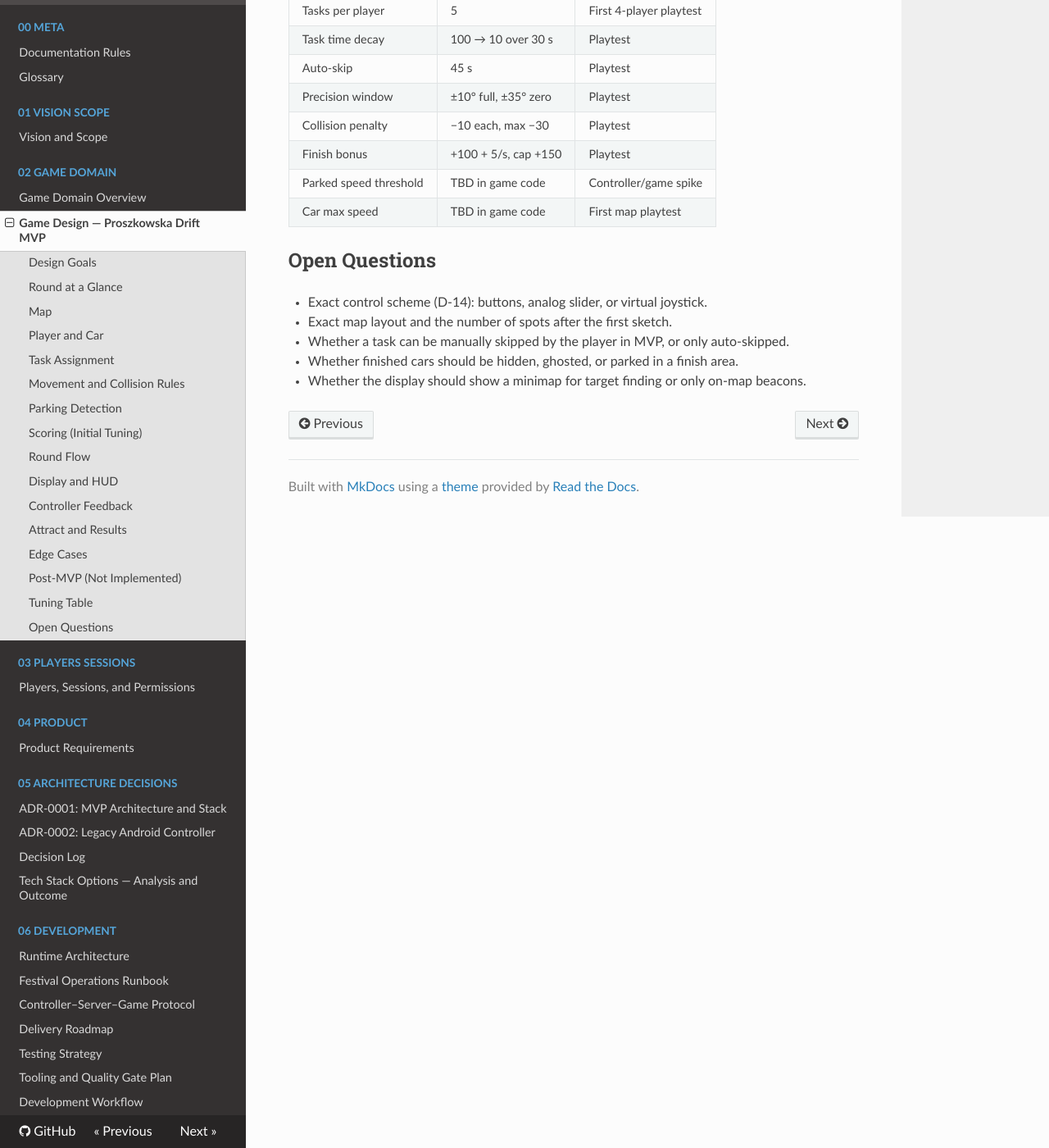
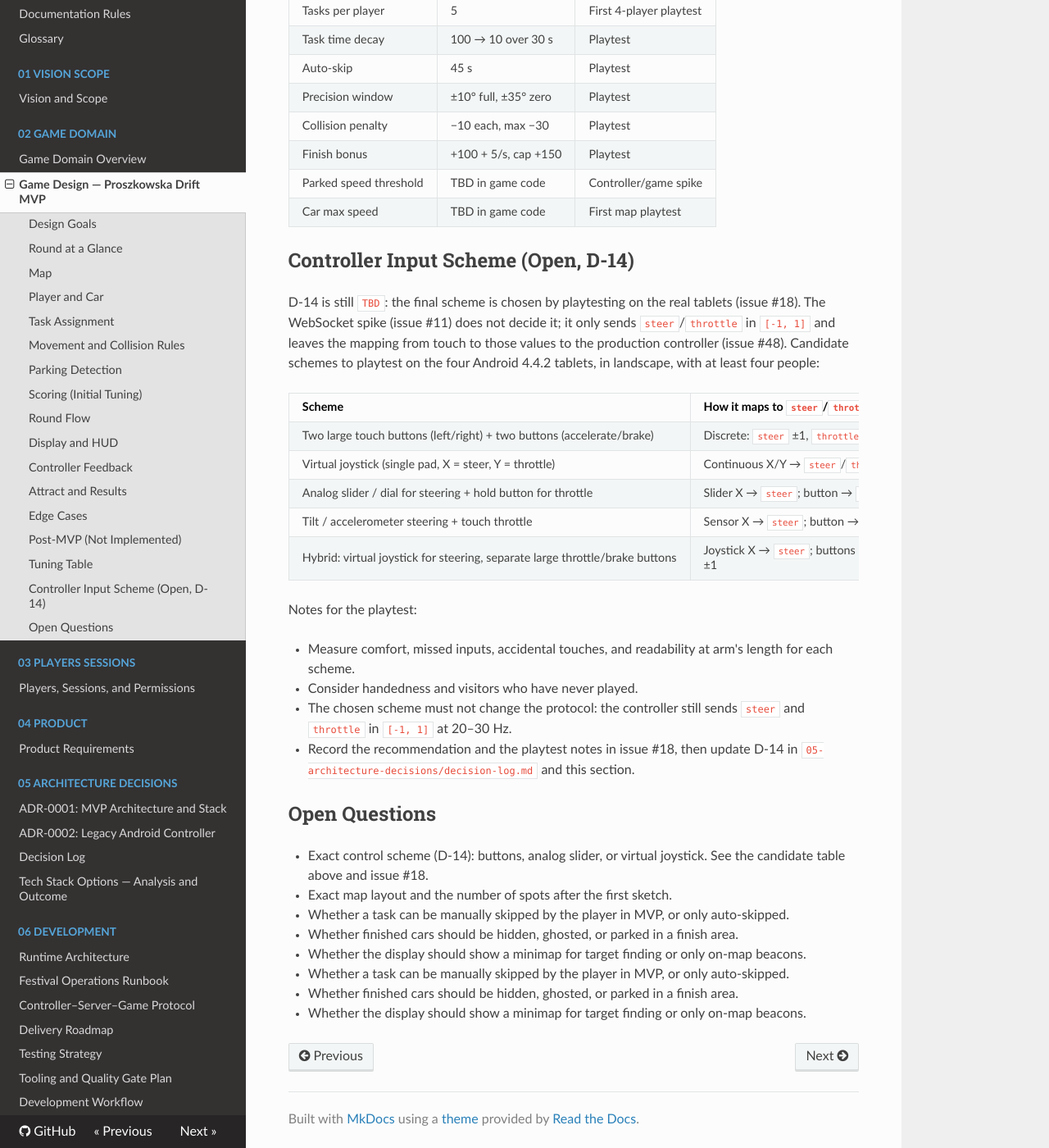
Before and after one commit to PSZLBit/ProszkowskaDrift, an MkDocs documentation site: the page built from documentation/02-game-domain/game-design.md, in a window 1280 px wide and 1400 px high, scrolled down 5372 px. Shown: the whole window at 82% size. Built offline with MkDocs 1.6.1, drawn with Linux system fonts in a browser that asks for light colours; nearby versions of some CDN libraries; some of the changed text lies outside the part shown.

Commit message:
docs(controller): document WebSocket spike and D-14 input scheme options

```diff
--- a/documentation/02-game-domain/game-design.md
+++ b/documentation/02-game-domain/game-design.md
@@ -1,7 +1,7 @@
 # Game Design — Proszkowska Drift MVP
 
 Status: Draft
-Last updated: 2026-10-20
+Last updated: 2026-11-03
 
 This document defines the first playable game. Core rules are agreed in D-19;
 numeric values are initial tuning targets and should be changed only after a
@@ -245,12 +245,45 @@ into the MVP implementation.
 | Parked speed threshold | TBD in game code | Controller/game spike |
 | Car max speed | TBD in game code | First map playtest |
 
+## Controller Input Scheme (Open, D-14)
+
+D-14 is still `TBD`: the final scheme is chosen by playtesting on the real
+tablets (issue #18). The WebSocket spike (issue #11) does not decide it; it
+only sends `steer`/`throttle` in `[-1, 1]` and leaves the mapping from touch
+to those values to the production controller (issue #48). Candidate schemes to
+playtest on the four Android 4.4.2 tablets, in landscape, with at least four
+people:
+
+| Scheme | How it maps to `steer`/`throttle` | Pros | Cons / risks |
+|---|---|---|---|
+| Two large touch buttons (left/right) + two buttons (accelerate/brake) | Discrete: `steer` ±1, `throttle` ±1 or 0 | Easiest to hit on old touch screens; predictable; no accidental drift | Coarse control; precision score may suffer; many fingers needed |
+| Virtual joystick (single pad, X = steer, Y = throttle) | Continuous X/Y → `steer`/`throttle` | Fine-grained control; one thumb; good for precision score | Small target on a 10" tablet; accidental touches; harder for left-handed players |
+| Analog slider / dial for steering + hold button for throttle | Slider X → `steer`; button → `throttle` | Separates axes; reduces accidental steering; good precision | Two hands or two thumbs; more UI elements on screen |
+| Tilt / accelerometer steering + touch throttle | Sensor X → `steer`; button → `throttle` | Hands-free steering; novel | Sensor quality varies on old tablets; calibration; motion sickness; not accessible while seated |
+| Hybrid: virtual joystick for steering, separate large throttle/brake buttons | Joystick X → `steer`; buttons → `throttle` ±1 | Best precision for steering with reliable throttle | More UI; must avoid overlap with joystick |
+
+Notes for the playtest:
+
+- Measure comfort, missed inputs, accidental touches, and readability at arm's
+  length for each scheme.
+- Consider handedness and visitors who have never played.
+- The chosen scheme must not change the protocol: the controller still sends
+  `steer` and `throttle` in `[-1, 1]` at 20–30 Hz.
+- Record the recommendation and the playtest notes in issue #18, then update
+  D-14 in `05-architecture-decisions/decision-log.md` and this section.
+
 ## Open Questions
 
 - Exact control scheme (D-14): buttons, analog slider, or virtual joystick.
+  See the candidate table above and issue #18.
 - Exact map layout and the number of spots after the first sketch.
 - Whether a task can be manually skipped by the player in MVP, or only
   auto-skipped.
 - Whether finished cars should be hidden, ghosted, or parked in a finish area.
 - Whether the display should show a minimap for target finding or only on-map
   beacons.
+- Whether a task can be manually skipped by the player in MVP, or only
+  auto-skipped.
+- Whether finished cars should be hidden, ghosted, or parked in a finish area.
+- Whether the display should show a minimap for target finding or only on-map
+  beacons.
```
Also changed, not shown: documentation/06-development/architecture.md (+11 -7 lines), documentation/06-development/testing.md (+15 -4 lines).
